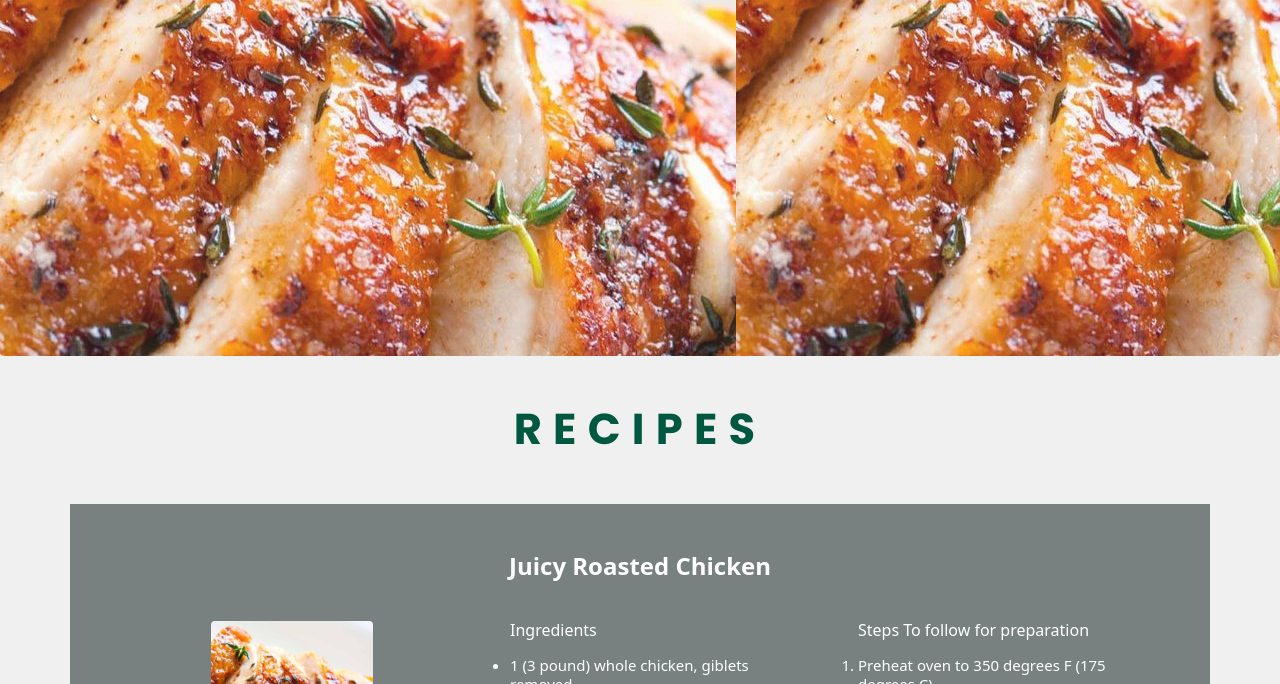
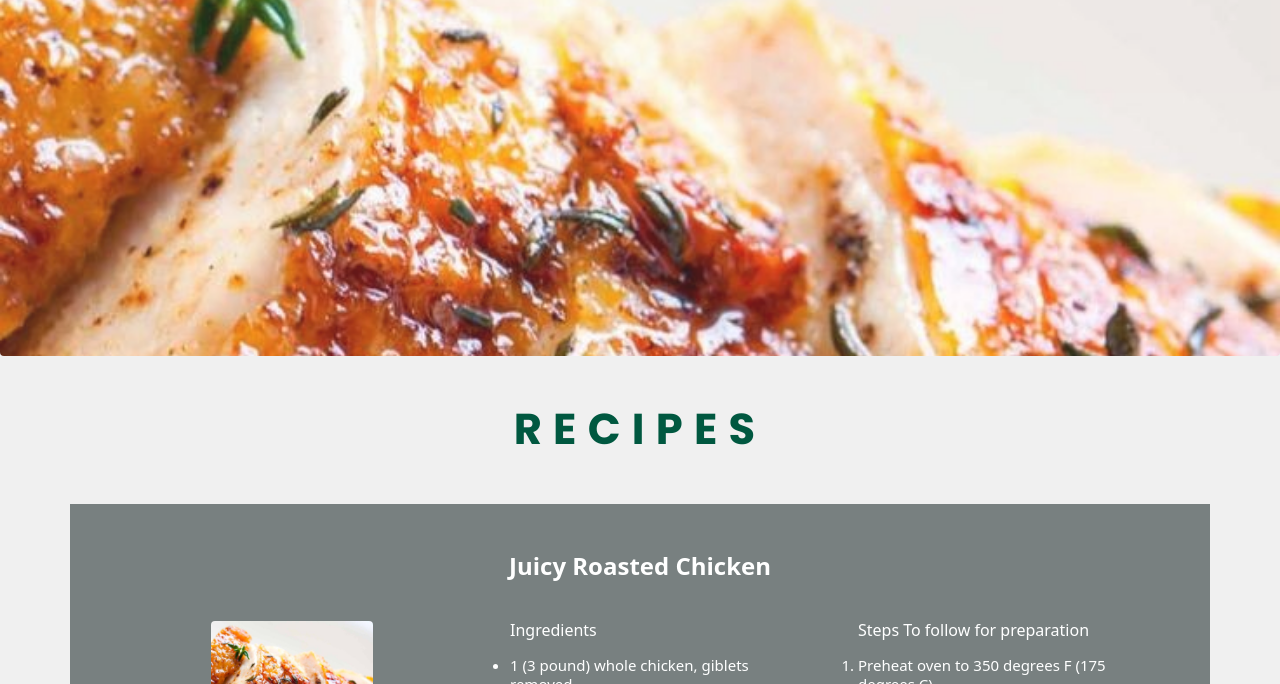
Before and after one commit to bennydreamtech23/odin-project, a plain HTML site: page index.html in a window 1280 px wide. Shown: the part 416-1100 px from the top of the page. Drawn offline with nearby package versions, Linux system fonts and the light colour scheme; a script that the page names is missing.

Commit message:
Update index.html

```diff
--- a/index.html
+++ b/index.html
@@ -59,8 +59,8 @@
        style="background-image: url('./25e904730eaab9078885b19191eb0a4b.jpg');
        height: 75vh;
        opacity: 0.9;
-
-        object-fit:cover">
+   background-size:cover;
+        object-fit:cover;">
 
 
     <!--hero-section-details-->
```
